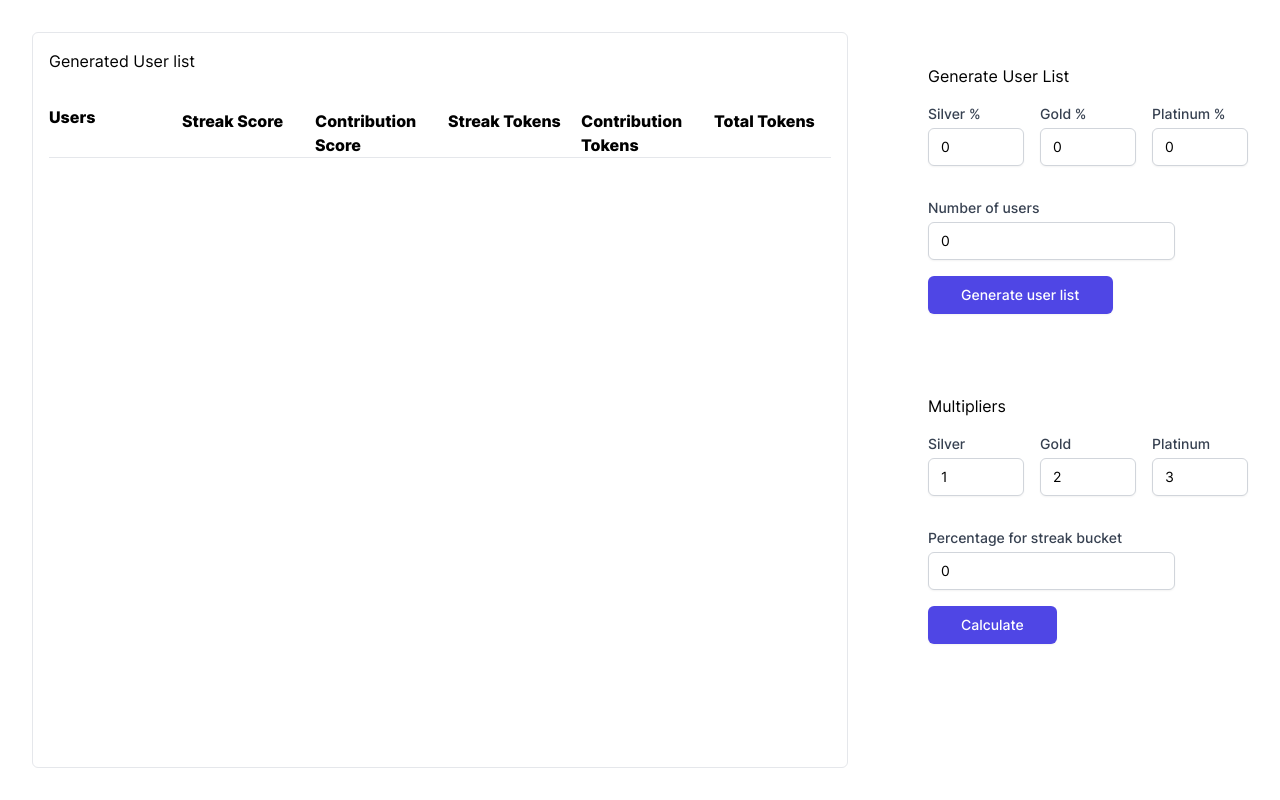
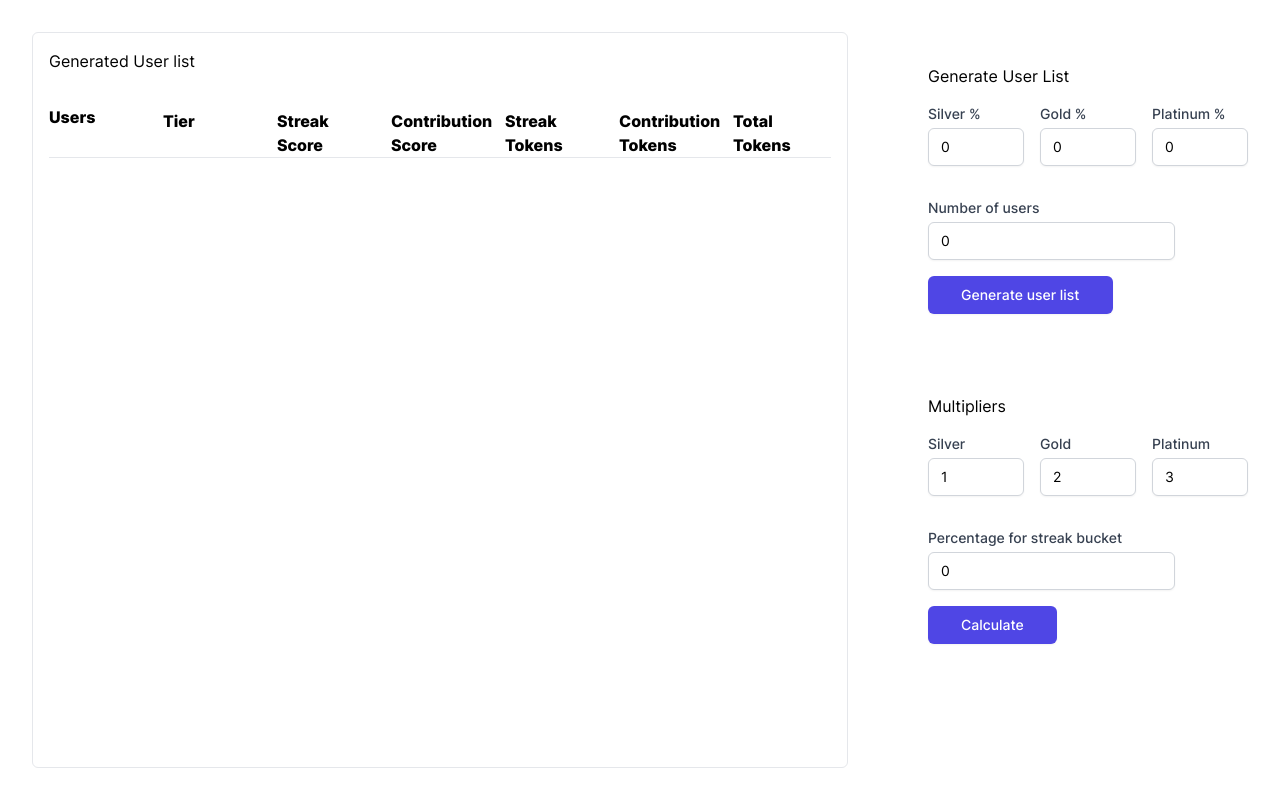
Before and after one commit to Abhikumar98/gari-mining-mission-calculator, a Next.js app: page / in a window 1280 px wide. Built offline with nearby package versions, Linux system fonts and the light colour scheme.

Commit message:
fix: added tier

```diff
--- a/src/pages/index.tsx
+++ b/src/pages/index.tsx
@@ -98,8 +98,9 @@ export default function HomePage() {
         <div className='flex h-auto max-w-6xl space-x-4'>
           <div className='h-auto rounded-md border p-4'>
             <div className='mb-8'>Generated User list</div>
-            <div className='grid grid-cols-6 gap-4 space-y-1 border-b font-extrabold'>
+            <div className='grid grid-cols-7 gap-4 space-y-1 border-b font-extrabold'>
               <div className=''>Users</div>
+              <div className=''>Tier</div>
               <div className=''>Streak Score</div>
               <div className=''>Contribution Score</div>
               <div className=''>Streak Tokens</div>
@@ -114,6 +115,7 @@ export default function HomePage() {
                     className='grid grid-cols-6 gap-4 space-y-1 border-b'
                   >
                     <div className=''>#{index + 1}</div>
+                    <div className=''>{user.tier}</div>
                     <div className=''>{user.streak}</div>
                     <div className=''>{user.contribution}</div>
                     <div className=''>{result?.streak[index] ?? '--'}</div>
```
